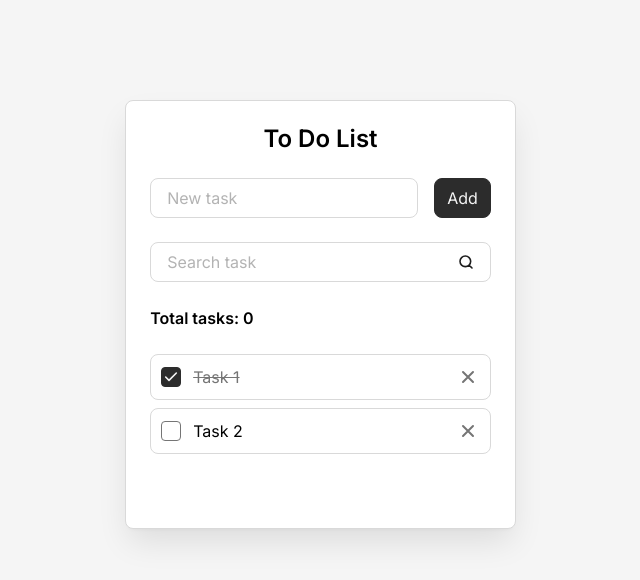
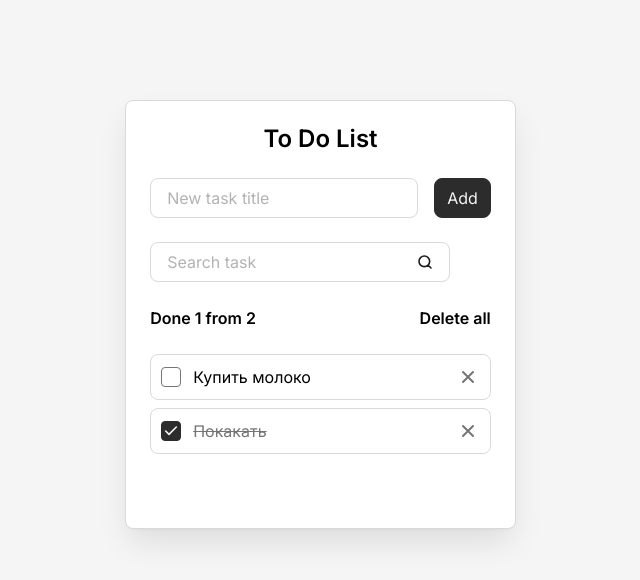
Before and after one commit to wildkodokushi/TODOLIST-REACT, a React (Vite) app: page / in a window 1280 px wide. Shown: the top 580 px of the page, without its empty margins (312-952 px from the left). Built offline with nearby package versions, Linux system fonts and the light colour scheme.

Commit message:
fix: Now components receive data from outside

```diff
--- a/src/components/AddTaskForm.jsx
+++ b/src/components/AddTaskForm.jsx
@@ -4,8 +4,14 @@ import Button from "./Button"
 const AddTaskForm = () => {
     return (
         <form className="todo__form">
-            <Field />
-            <Button />
+            <Field
+                className="todo__field"
+                label="New task title"
+                id="new-task"
+            />
+            <Button type="submit">
+                Add
+            </Button>
         </form>
     )
 }
--- a/src/components/Button.jsx
+++ b/src/components/Button.jsx
@@ -1,6 +1,10 @@
-const Button = () => {
+const Button = (props) => {
+    const { className='', type="button", children } = props
+
     return (
-        <button className="button" type="submit">Add</button>
+        <button className={`button ${className}`} type={type}>
+            {children}
+        </button>
     )
 }
 
--- a/src/components/Field.jsx
+++ b/src/components/Field.jsx
@@ -1,10 +1,12 @@
-const Field = () => {
+const Field = (props) => {
+    const { className, id, label, type="text" } = props
+
     return (
-        <div className="todo__field field">
-            <label className="field__label" htmlFor="new-task">
-                New task
+        <div className={`field ${className}`}>
+            <label className="field__label" htmlFor={id}>
+                {label}
             </label>
-            <input className="field__input" id="new-task" placeholder=" " autoComplete="off" />
+            <input className="field__input" id={id} placeholder=" " autoComplete="off" type={type} />
         </div>
     )
 }
--- a/src/components/SearchTaskForm.jsx
+++ b/src/components/SearchTaskForm.jsx
@@ -1,12 +1,14 @@
+import Field from "./Field"
+
 const SearchTaskForm = () => {
     return (
         <form className="todo__form">
-            <div className="todo__field field">
-                <label className="field__label" htmlFor="search-task">
-                    Search task
-                </label>
-                <input className="field__input" id="search-task" placeholder=" " autoComplete="off" type="search" />
-            </div>
+            <Field
+                className="todo__feild"
+                label="Search task"
+                id="search-task"
+                type="search"
+            />
         </form>
     )
 }
--- a/src/components/Todo.jsx
+++ b/src/components/Todo.jsx
@@ -4,13 +4,21 @@ import TodoInfo from "./TodoInfo"
 import TodoList from "./TodoList"
 
 const Todo = () => {
+    const tasks = [
+        { id: 'task-1', title: 'Купить молоко', isDone: false },
+        { id: 'task-2', title: 'Покакать', isDone: true },
+    ]
+
     return (
         <div className="todo">
             <h1 className="todo__title">To Do List</h1>
             <AddTaskForm />
             <SearchTaskForm />
-            <TodoInfo />
-            <TodoList />
+            <TodoInfo
+                total={tasks.length}
+                done={tasks.filter(({ isDone }) => isDone).length}
+            />
+            <TodoList tasks={tasks} />
         </div>
     )
 }
--- a/src/components/TodoInfo.jsx
+++ b/src/components/TodoInfo.jsx
@@ -1,12 +1,18 @@
-const TodoInfo = () => {
+const TodoInfo = (props) => {
+    const { total, done } = props
+
+    const hasTasks = total > 0
+
     return (
         <div className="todo__info">
             <div className="todo__total-tasks">
-                Total tasks: <span>0</span>
+                Done {done} from {total}
             </div>
-            <button className="todo__delete-all-button" type="button">
-                Delete all
-            </button>
+            {hasTasks && (
+                <button className="todo__delete-all-button" type="button">
+                    Delete all
+                </button>
+            )}
         </div>
     )
 }
--- a/src/components/TodoItem.jsx
+++ b/src/components/TodoItem.jsx
@@ -1,9 +1,11 @@
-const TodoItem = () => {
+const TodoItem = (props) => {
+    const { className='', id, title, isDone} = props
+
     return (
-        <li className="todo__item todo-item">
-            <input className="todo-item__checkbox" id="task-1" type="checkbox" checked />
-            <label className="todo-item__label" htmlFor="task-1">
-                Task 1
+        <li className={`todo-item ${className}`}>
+            <input className="todo-item__checkbox" id={id} type="checkbox" checked={isDone} readOnly />
+            <label className="todo-item__label" htmlFor={id}>
+                {title}
             </label>
             <button className="todo-item__delete-button" aria-label="Delete" title="Delete">
                 <svg width="20" height="20" viewBox="0 0 20 20" fill="none" xmlns="http://www.w3.org/2000/svg">
--- a/src/components/TodoList.jsx
+++ b/src/components/TodoList.jsx
@@ -1,6 +1,8 @@
 import TodoItem from "./TodoItem"
 
-const TodoList = () => {
+const TodoList = (props) => {
+    const { tasks = [] } = props
+
     const hasTasks = true
 
     if(!hasTasks) {
@@ -9,18 +11,13 @@ const TodoList = () => {
 
     return (
         <ul className="todo__list">
-            <TodoItem />
-            <li className="todo__item todo-item">
-                <input className="todo-item__checkbox" id="task-2" type="checkbox" />
-                <label className="todo-item__label" htmlFor="task-2">
-                    Task 2
-                </label>
-                <button className="todo-item__delete-button" aria-label="Delete" title="Delete">
-                    <svg width="20" height="20" viewBox="0 0 20 20" fill="none" xmlns="http://www.w3.org/2000/svg">
-                        <path d="M15 5L5 15M5 5L15 15" stroke="#757575" strokeWidth="2" strokeLinecap="round" strokeLinejoin="round" />
-                    </svg>
-                </button>
-            </li>
+            {tasks.map((task) => (
+                <TodoItem
+                    key={task.id}
+                    className="todo__item"
+                    {...task}
+                />
+            ))}
         </ul>
     )
 }
--- a/src/styles/components/todo.css
+++ b/src/styles/components/todo.css
@@ -44,11 +44,6 @@
   &:hover {
     color: var(--color-gray-4);
   }
-
-  &:not(.is-visible) {
-    opacity: 0;
-    visibility: hidden;
-  }
 }
 
 .todo__list,
```
Also changed, not shown: src/App.jsx (line endings or trailing spaces).
